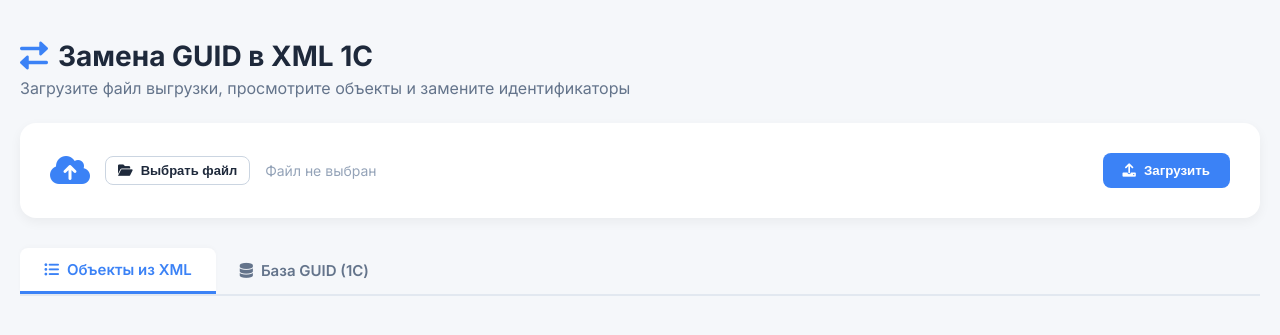
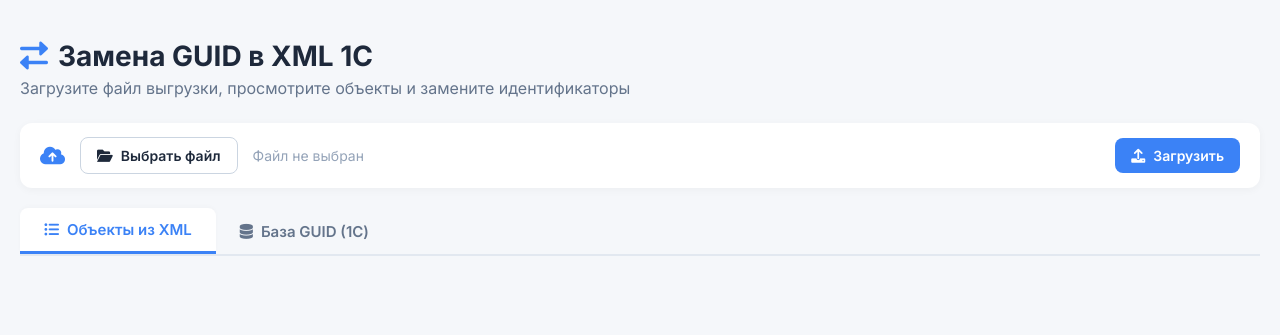
Before and after one commit to Astepgit/guid_replacer, a Flask app: page / in a window 1280 px wide. Shown: the top 335 px of the page. Run offline with Flask 3, Linux system fonts and the light colour scheme; data that the repository does not hold is empty.

Commit message:
UI/UX правки (раунд 4): единый стиль кнопок, компактная загрузка, прогресс-бар в блоке синхронизации, Да/Нет в таблицах, подсветка заменённых GUID, логирование в файл
- #21: все кнопки одного размера и стиля, убран btn-sm
- #22: уменьшен блок загрузки файла (padding, иконка)
- #23: прогресс-бар и 'Обрабатывается' внутри блока 'Синхронизация запущена'
- #24: поле 'Группа' в базе GUID — Да/Нет вместо Группа/Элемент
- #25: поле 'Группа' в таблице XML — Да/Нет (бейджи)
- #26: подсветка заменённых GUID жёлтым фоном + бейдж
- #27: логирование в файл (RotatingFileHandler, app.log, 5MB x 3)
- Колонка 'Папка' переименована в 'Группа'

```diff
--- a/app.py
+++ b/app.py
@@ -10,6 +10,7 @@ import sqlite3
 import subprocess
 import time
 import logging
+import logging.handlers
 import uuid
 from werkzeug.utils import secure_filename
 from dotenv import load_dotenv
@@ -19,12 +20,31 @@ load_dotenv()
 
 # Настройка логирования
 log_level = os.environ.get('LOG_LEVEL', 'INFO').upper()
-logging.basicConfig(level=log_level, format='%(asctime)s - %(name)s - %(levelname)s - %(message)s')
-logger = logging.getLogger(__name__)
+log_file = os.environ.get('LOG_FILE', 'app.log')
 
 app = Flask(__name__)
 app.config['UPLOAD_FOLDER'] = os.environ.get('UPLOAD_FOLDER', 'uploads')
 app.config['MAX_CONTENT_LENGTH'] = int(os.environ.get('MAX_CONTENT_LENGTH', 100 * 1024 * 1024))
+
+# Настраиваем логирование после создания Flask-приложения
+_file_handler = logging.handlers.RotatingFileHandler(log_file, maxBytes=5*1024*1024, backupCount=3, encoding='utf-8')
+_stream_handler = logging.StreamHandler()
+_formatter = logging.Formatter('%(asctime)s - %(name)s - %(levelname)s - %(message)s')
+_file_handler.setFormatter(_formatter)
+_stream_handler.setFormatter(_formatter)
+
+# Настраиваем root-логгер — Flask/werkzeug используют его
+_root_logger = logging.getLogger()
+_root_logger.setLevel(log_level)
+_root_logger.addHandler(_file_handler)
+_root_logger.addHandler(_stream_handler)
+
+# Также настраиваем app.logger напрямую
+app.logger.setLevel(log_level)
+app.logger.addHandler(_file_handler)
+app.logger.addHandler(_stream_handler)
+
+logger = logging.getLogger(__name__)
 
 os.makedirs(app.config['UPLOAD_FOLDER'], exist_ok=True)
 
--- a/templates/index.html
+++ b/templates/index.html
@@ -58,14 +58,14 @@
         .tab-pane.active { display: block; }
         .upload-card {
             background: white;
-            border-radius: 16px;
-            padding: 30px;
-            box-shadow: 0 4px 12px rgba(0,0,0,0.05);
-            margin-bottom: 30px;
+            border-radius: 12px;
+            padding: 14px 20px;
+            box-shadow: 0 2px 8px rgba(0,0,0,0.04);
+            margin-bottom: 20px;
             display: flex;
             flex-wrap: wrap;
             align-items: center;
-            gap: 20px;
+            gap: 14px;
         }
         .upload-card .file-area {
             display: flex;
@@ -89,16 +89,21 @@
             border: 2px dashed #3b82f6;
         }
         .btn {
-            padding: 10px 20px;
+            padding: 8px 16px;
             border: none;
             border-radius: 8px;
             font-weight: 600;
+            font-size: 14px;
+            font-family: inherit;
             cursor: pointer;
-            transition: background 0.2s, transform 0.1s;
+            transition: background 0.2s, transform 0.1s, opacity 0.2s;
             display: inline-flex;
             align-items: center;
             gap: 8px;
+            white-space: nowrap;
+            line-height: 1.4;
         }
+        .btn:disabled { opacity: 0.55; cursor: not-allowed; }
         .btn-primary { background: #3b82f6; color: white; }
         .btn-primary:hover { background: #2563eb; }
         .btn-success { background: #22c55e; color: white; }
@@ -107,7 +112,6 @@
         .btn-danger:hover { background: #dc2626; }
         .btn-outline { background: transparent; border: 1px solid #cbd5e1; color: #1e293b; }
         .btn-outline:hover { background: #f1f5f9; }
-        .btn-sm { padding: 6px 12px; font-size: 13px; }
         .btn-warning { background: #f59e0b; color: white; }
         .btn-warning:hover { background: #d97706; }
         .btn-purple { background: #8b5cf6; color: white; }
@@ -204,6 +208,9 @@
         .badge-guid { font-family: monospace; background: #f1f5f9; padding: 2px 6px; border-radius: 4px; }
         .badge-success { background: #dcfce7; color: #166534; }
         .badge-secondary { background: #f1f5f9; color: #475569; }
+        .row-replaced td { background: #fef3c7 !important; }
+        .row-replaced:hover td { background: #fde68a !important; }
+        .badge-replaced { background: #fde68a; color: #92400e; }
         .btn-icon { background: none; border: none; cursor: pointer; color: #64748b; font-size: 16px; transition: color 0.2s; }
         .btn-icon:hover { color: #3b82f6; }
         .text-muted { color: #94a3b8; }
@@ -272,9 +279,9 @@
 
     <div class="upload-card" id="uploadCard">
         <div class="file-area">
-            <i class="fas fa-cloud-upload-alt fa-2x" style="color:#3b82f6;"></i>
+            <i class="fas fa-cloud-upload-alt fa-lg" style="color:#3b82f6;"></i>
             <input type="file" id="fileInput" accept=".xml" style="display:none;">
-            <button id="fileBrowseBtn" class="btn btn-outline btn-sm" style="margin:0;"><i class="fas fa-folder-open"></i> Выбрать файл</button>
+            <button id="fileBrowseBtn" class="btn btn-outline" style="margin:0;"><i class="fas fa-folder-open"></i> Выбрать файл</button>
             <span id="fileNameLabel" class="text-muted" style="font-size:14px;">Файл не выбран</span>
         </div>
         <button id="uploadBtn" class="btn btn-primary"><i class="fas fa-upload"></i> Загрузить</button>
@@ -296,9 +303,9 @@
                         <input type="text" id="searchInput" placeholder="Поиск по GUID, описанию, коду, типу...">
                     </div>
                     <div class="actions">
-                        <button id="autoReplaceBtn" class="btn btn-purple btn-sm"><i class="fas fa-magic"></i> Автозамена</button>
-                        <button id="clearSearchBtn" class="btn btn-outline btn-sm"><i class="fas fa-times"></i> Сброс</button>
-                        <button id="downloadBtn" class="btn btn-success btn-sm"><i class="fas fa-download"></i> Скачать XML</button>
+                        <button id="autoReplaceBtn" class="btn btn-purple"><i class="fas fa-magic"></i> Автозамена</button>
+                        <button id="clearSearchBtn" class="btn btn-outline"><i class="fas fa-times"></i> Сброс</button>
+                        <button id="downloadBtn" class="btn btn-success"><i class="fas fa-download"></i> Скачать XML</button>
                     </div>
                 </div>
                 <div class="table-wrapper">
@@ -309,7 +316,7 @@
                                 <th>GUID</th>
                                 <th>Описание</th>
                                 <th>Код</th>
-                                <th>Папка</th>
+                                <th>Группа</th>
                                 <th>Родитель</th>
                                 <th>Владелец</th>
                                 <th style="width:100px;">Действия</th>
@@ -321,9 +328,9 @@
                 <div class="pagination-bar" id="objectsPagination" style="display:none; margin-top:12px; display:flex; align-items:center; justify-content:space-between; flex-wrap:wrap; gap:10px;">
                     <div style="font-size:13px; color:#64748b;" id="objectCount">0 объектов</div>
                     <div style="display:flex; align-items:center; gap:6px;">
-                        <button class="btn btn-outline btn-sm page-btn" id="objPagePrev" disabled><i class="fas fa-chevron-left"></i> Назад</button>
+                        <button class="btn btn-outline page-btn" id="objPagePrev" disabled><i class="fas fa-chevron-left"></i> Назад</button>
                         <span style="font-size:13px; color:#1e293b; font-weight:600; padding:0 8px;" id="objPageInfo">1 / 1</span>
-                        <button class="btn btn-outline btn-sm page-btn" id="objPageNext" disabled>Вперед <i class="fas fa-chevron-right"></i></button>
+                        <button class="btn btn-outline page-btn" id="objPageNext" disabled>Вперед <i class="fas fa-chevron-right"></i></button>
                         <span style="font-size:13px; color:#94a3b8; margin-left:8px;">на странице</span>
                         <select id="objPerPageSelect" style="padding:4px 8px; border:1px solid #cbd5e1; border-radius:6px; font-size:13px;">
                             <option value="50">50</option>
@@ -346,16 +353,18 @@
                     <select id="guidTypeFilter"><option value="">Все типы</option></select>
                 </div>
                 <div class="actions">
-                    <button id="syncDbBtn" class="btn btn-warning btn-sm"><i class="fas fa-sync"></i> Синхронизировать</button>
-                    <button id="refreshGuidBtn" class="btn btn-primary btn-sm"><i class="fas fa-refresh"></i> Обновить</button>
+                    <button id="syncDbBtn" class="btn btn-warning"><i class="fas fa-sync"></i> Синхронизировать</button>
+                    <button id="refreshGuidBtn" class="btn btn-primary"><i class="fas fa-refresh"></i> Обновить</button>
                 </div>
             </div>
-            <div class="sync-info" id="syncInfo" style="display:none; margin-bottom:8px; font-size:14px; color:#475569;">
-                <i class="fas fa-spinner fa-spin" style="color:#3b82f6;"></i>
-                <span id="syncInfoText">Синхронизация запущена...</span>
-            </div>
-            <div class="progress-container" id="progressContainer">
-                <div class="progress-bar" id="progressBar" style="width:0%">0%</div>
+            <div class="sync-info" id="syncInfo" style="display:none; margin-bottom:8px;">
+                <div style="display:flex; align-items:center; gap:8px; font-size:14px; color:#475569;">
+                    <i class="fas fa-spinner fa-spin" style="color:#3b82f6;"></i>
+                    <span id="syncInfoText">Синхронизация запущена...</span>
+                </div>
+                <div class="progress-container active" id="progressContainer" style="margin-top:6px; margin-bottom:0;">
+                    <div class="progress-bar" id="progressBar" style="width:0%">0%</div>
+                </div>
             </div>
             <div class="table-wrapper">
                 <table>
@@ -366,9 +375,9 @@
             <div class="pagination-bar" id="guidPagination" style="display:none; margin-top:12px; display:flex; align-items:center; justify-content:space-between; flex-wrap:wrap; gap:10px;">
                 <div style="font-size:13px; color:#64748b;" id="guidCount">0 записей</div>
                 <div style="display:flex; align-items:center; gap:6px;">
-                    <button class="btn btn-outline btn-sm page-btn" id="pagePrev" disabled><i class="fas fa-chevron-left"></i> Назад</button>
+                    <button class="btn btn-outline page-btn" id="pagePrev" disabled><i class="fas fa-chevron-left"></i> Назад</button>
                     <span style="font-size:13px; color:#1e293b; font-weight:600; padding:0 8px;" id="pageInfo">1 / 1</span>
-                    <button class="btn btn-outline btn-sm page-btn" id="pageNext" disabled>Вперед <i class="fas fa-chevron-right"></i></button>
+                    <button class="btn btn-outline page-btn" id="pageNext" disabled>Вперед <i class="fas fa-chevron-right"></i></button>
                     <span style="font-size:13px; color:#94a3b8; margin-left:8px;">на странице</span>
                     <select id="perPageSelect" style="padding:4px 8px; border:1px solid #cbd5e1; border-radius:6px; font-size:13px;">
                         <option value="50">50</option>
@@ -396,6 +405,7 @@
     let guidPages = 0;
     let objPage = 1;
     let objPerPage = 100;
+    let replacedGuids = new Set(); // GUID, которые были заменены
 
     // ---- DOM элементы ----
     const statusDiv = document.getElementById('status');
@@ -425,6 +435,7 @@
         statusDiv.style.display = 'none';
     }
     function setProgress(percent, text) {
+        syncInfo.style.display = 'block';
         progressContainer.classList.add('active');
         progressBar.style.width = percent + '%';
         progressBar.textContent = percent + '%';
@@ -610,12 +621,17 @@
             const typeBadge = `<span class="badge ${typeClass}">${typeStr}</span>`;
             let folderBadge = '';
             if (obj.IsFolder !== undefined) {
-                folderBadge = obj.IsFolder ? '<span class="badge badge-folder"><i class="fas fa-folder"></i> Да</span>' : '<span class="text-muted">Нет</span>';
+                folderBadge = obj.IsFolder ? '<span class="badge badge-folder">Да</span>' : '<span class="badge badge-secondary">Нет</span>';
             }
+            const isReplaced = replacedGuids.has(obj.Ref);
+            if (isReplaced) tr.classList.add('row-replaced');
+            const guidBadge = isReplaced
+                ? `<code class="badge-guid badge-replaced" title="GUID заменён: ${obj.Ref}">${obj.Ref || ''}</code>`
+                : `<code class="badge-guid" title="${obj.Ref || ''}">${obj.Ref || ''}</code>`;
             const actions = `<button class="btn-icon replace-btn" data-index="${globalIndex}" title="Заменить GUID"><i class="fas fa-edit"></i></button>`;
             tr.innerHTML = `
                 <td>${typeBadge}</td>
-                <td><code class="badge-guid" title="${obj.Ref || ''}">${obj.Ref || ''}</code></td>
+                <td>${guidBadge}</td>
                 <td>${obj.Description || ''}</td>
                 <td>${obj.Code || ''}</td>
                 <td>${folderBadge}</td>
@@ -642,6 +658,7 @@
                         return;
                     }
                     obj.Ref = newGuid;
+                    replacedGuids.add(newGuid);
                     renderTable(currentObjects);
                     showStatus('🔄 GUID заменён в памяти. Для сохранения нажмите "Скачать XML".', 'info');
                 }
@@ -728,6 +745,10 @@
             currentObjects = data.objects || [];
             const replaced = data.total_replaced || 0;
             const stats = data.stats || {};
+            // Запоминаем новые GUID, которые были заменены
+            if (data.replacements) {
+                Object.values(data.replacements).forEach(g => replacedGuids.add(g));
+            }
             const msg = `✅ Автозамена: заменено ${replaced}, не найдено в БД ${stats.not_found || 0}, уже совпадало ${stats.already_matched || 0}, без описания ${stats.no_description || 0}`;
             if (replaced > 0) {
                 showStatus(msg, 'success');
@@ -830,7 +851,7 @@
             const typeClass = getTypeClass(row.type);
             const typeBadge = `<span class="badge ${typeClass}">${row.type || ''}</span>`;
             const copyBtn = `<button class="btn-icon copy-guid-btn" data-guid="${row.guid}" title="Скопировать GUID"><i class="fas fa-copy"></i></button>`;
-            const folderBadge = row.is_folder ? '<span class="badge badge-success">Группа</span>' : '<span class="badge badge-secondary">Элемент</span>';
+            const folderBadge = row.is_folder ? '<span class="badge badge-success">Да</span>' : '<span class="badge badge-secondary">Нет</span>';
             tr.innerHTML = `
                 <td>${typeBadge}</td>
                 <td>${row.name || ''}</td>
```
Also changed, not shown: koda.md (+7 -10 lines), 2 other files.
